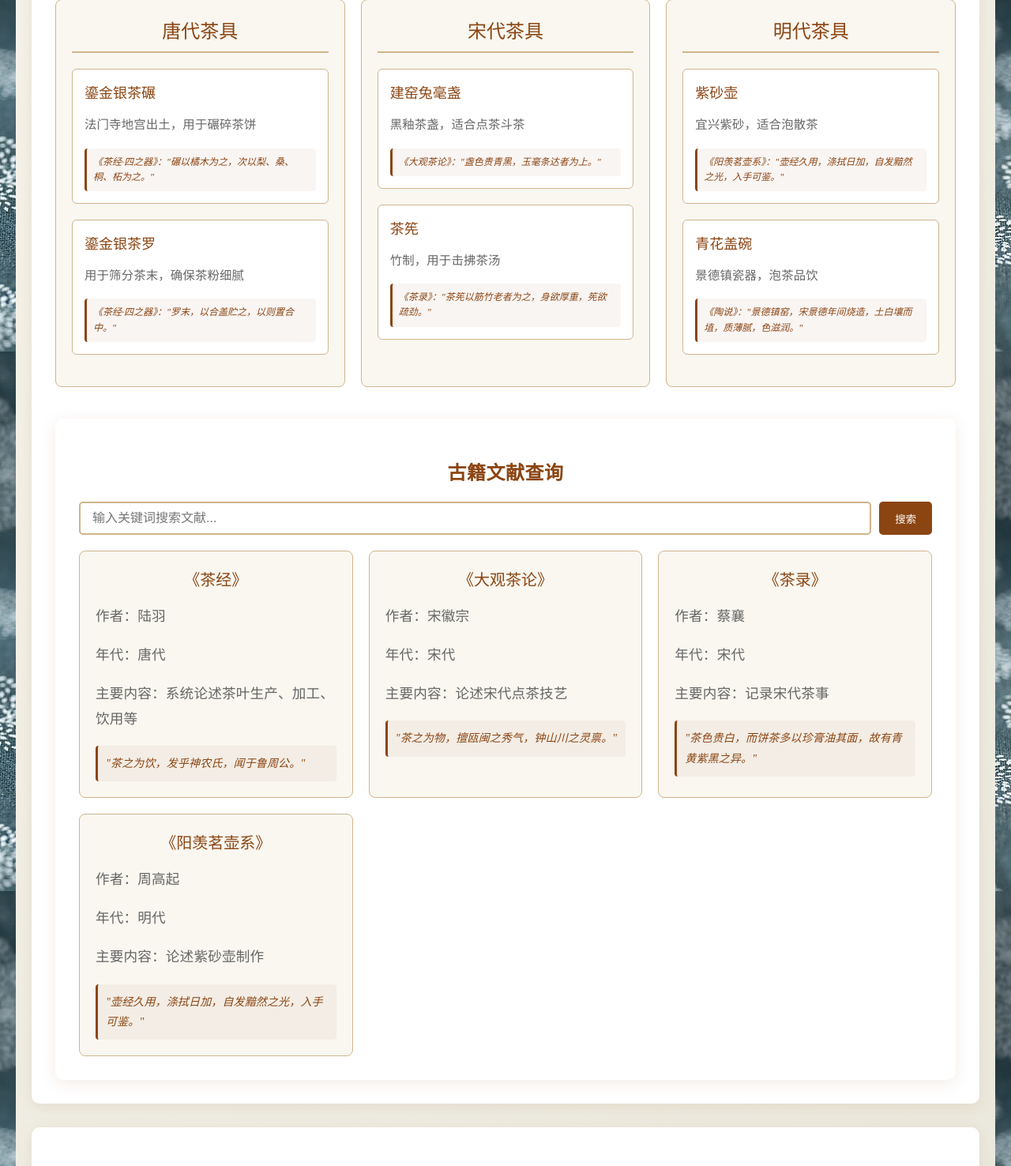
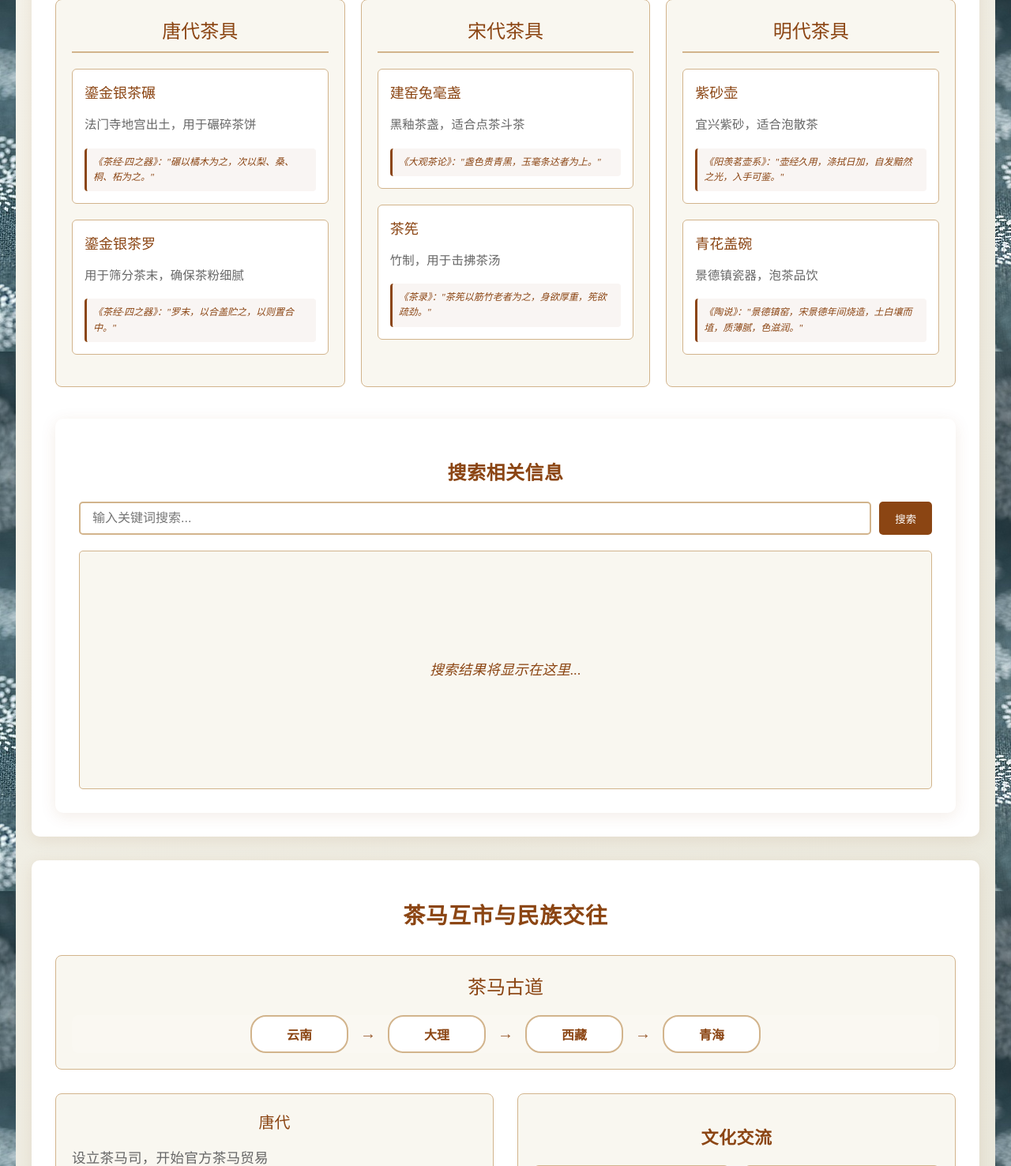
Before and after one commit to lining-lmxc/last, a Flask app: page /culture_spread in a window 1280 px wide. Shown: the part 1604-3080 px from the top of the page at 79% size. Run offline with Flask 2, Linux system fonts and the light colour scheme; the visitor is signed in with stand-in values (Sample User, id 1); some libraries are stand-ins or nearby versions; some web fonts are replaced.

Commit message:
2025/4/19 增加搜索框

```diff
--- a/templates/culture_spread.html
+++ b/templates/culture_spread.html
@@ -121,55 +121,14 @@
 
         <!-- 添加文献查询面板 -->
         <div class="literature-panel">
-            <h3>古籍文献查询</h3>
+            <h3>搜索相关信息</h3>
             <div class="search-box">
-                <input type="text" id="literature-search" placeholder="输入关键词搜索文献...">
+                <input type="text" id="baidu-search" placeholder="输入关键词搜索...">
                 <button id="search-btn">搜索</button>
             </div>
-            <div class="literature-list">
-                <div class="literature-item" data-keywords="茶经 陆羽 唐代">
-                    <div class="literature-title">《茶经》</div>
-                    <div class="literature-info">
-                        <p>作者：陆羽</p>
-                        <p>年代：唐代</p>
-                        <p>主要内容：系统论述茶叶生产、加工、饮用等</p>
-                    </div>
-                    <div class="literature-quote">
-                        <p>"茶之为饮，发乎神农氏，闻于鲁周公。"</p>
-                    </div>
-                </div>
-                <div class="literature-item" data-keywords="大观茶论 宋徽宗 宋代">
-                    <div class="literature-title">《大观茶论》</div>
-                    <div class="literature-info">
-                        <p>作者：宋徽宗</p>
-                        <p>年代：宋代</p>
-                        <p>主要内容：论述宋代点茶技艺</p>
-                    </div>
-                    <div class="literature-quote">
-                        <p>"茶之为物，擅瓯闽之秀气，钟山川之灵禀。"</p>
-                    </div>
-                </div>
-                <div class="literature-item" data-keywords="茶录 蔡襄 宋代">
-                    <div class="literature-title">《茶录》</div>
-                    <div class="literature-info">
-                        <p>作者：蔡襄</p>
-                        <p>年代：宋代</p>
-                        <p>主要内容：记录宋代茶事</p>
-                    </div>
-                    <div class="literature-quote">
-                        <p>"茶色贵白，而饼茶多以珍膏油其面，故有青黄紫黑之异。"</p>
-                    </div>
-                </div>
-                <div class="literature-item" data-keywords="阳羡茗壶系 周高起 明代">
-                    <div class="literature-title">《阳羡茗壶系》</div>
-                    <div class="literature-info">
-                        <p>作者：周高起</p>
-                        <p>年代：明代</p>
-                        <p>主要内容：论述紫砂壶制作</p>
-                    </div>
-                    <div class="literature-quote">
-                        <p>"壶经久用，涤拭日加，自发黯然之光，入手可鉴。"</p>
-                    </div>
+            <div class="search-results">
+                <div id="search-results-container">
+                    <p class="search-tip">搜索结果将显示在这里...</p>
                 </div>
             </div>
         </div>
@@ -602,7 +561,7 @@
 
 .literature-panel h3 {
     color: #8B4513;
-    font-family: 'Calligraphy';
+    font-family: '衡山毛笔行书', 'Calligraphy';
     text-align: center;
     margin-bottom: 20px;
     font-size: 24px;
@@ -614,7 +573,7 @@
     margin-bottom: 20px;
 }
 
-#literature-search {
+#baidu-search {
     flex: 1;
     padding: 10px 15px;
     border: 2px solid #D2B48C;
@@ -630,7 +589,7 @@
     border: none;
     border-radius: 5px;
     cursor: pointer;
-    font-family: 'Calligraphy';
+    font-family: '衡山毛笔行书', 'Calligraphy';
     transition: background 0.3s;
 }
 
@@ -638,69 +597,49 @@
     background: #A0522D;
 }
 
-.literature-list {
-    display: grid;
-    grid-template-columns: repeat(auto-fill, minmax(300px, 1fr));
-    gap: 20px;
-}
-
-.literature-item {
+.search-results {
+    border: 1px solid #D2B48C;
+    border-radius: 5px;
+    height: 300px;
+    overflow: hidden;
     background: #f9f7f0;
-    padding: 20px;
-    border-radius: 8px;
-    border: 1px solid #D2B48C;
-    transition: transform 0.3s, box-shadow 0.3s;
-}
-
-.literature-item:hover {
-    transform: translateY(-5px);
-    box-shadow: 0 5px 15px rgba(139, 69, 19, 0.2);
-}
-
-.literature-title {
-    color: #8B4513;
-    font-family: 'Calligraphy';
-    font-size: 20px;
+}
+
+#search-results-container {
+    height: 100%;
+    overflow-y: auto;
+    padding: 15px;
+}
+
+.search-tip {
+    color: #8B4513;
+    text-align: center;
+    font-style: italic;
+    margin-top: 120px;
+}
+
+.search-result-item {
+    padding: 10px;
+    border-bottom: 1px solid #D2B48C;
     margin-bottom: 10px;
-    text-align: center;
-}
-
-.literature-info {
+}
+
+.search-result-item h4 {
+    color: #4169E1;
+    margin-bottom: 5px;
+}
+
+.search-result-item p {
     color: #666;
-    margin-bottom: 15px;
-    line-height: 1.6;
-}
-
-.literature-quote {
-    padding: 10px;
-    background: rgba(139, 69, 19, 0.05);
-    border-radius: 4px;
-    border-left: 3px solid #8B4513;
-}
-
-.literature-quote p {
-    color: #8B4513;
-    font-style: italic;
-    margin: 0;
     font-size: 14px;
-}
-
-/* 添加搜索高亮样式 */
-.highlight {
-    background: rgba(139, 69, 19, 0.1);
-    border: 2px solid #8B4513;
-}
-
-/* 添加动画效果 */
-.literature-item {
-    opacity: 0;
-    transform: translateY(20px);
-    transition: all 0.5s ease;
-}
-
-.literature-item.visible {
-    opacity: 1;
-    transform: translateY(0);
+    margin-bottom: 5px;
+}
+
+.search-result-item a {
+    color: #008000;
+    font-size: 13px;
+    text-decoration: none;
+    word-break: break-all;
 }
 
 /* 添加茶马互市样式 */
@@ -1034,35 +973,85 @@ document.addEventListener('DOMContentLoaded', function() {
         });
     });
 
-    // 添加文献搜索功能
-    const searchInput = document.getElementById('literature-search');
+    // 添加百度搜索功能
+    const searchInput = document.getElementById('baidu-search');
     const searchBtn = document.getElementById('search-btn');
+    const searchResultsContainer = document.getElementById('search-results-container');
 
     if (searchInput && searchBtn) {
-        const literatureItems = document.querySelectorAll('.literature-item');
-
         function performSearch() {
-            console.log("执行搜索");
-            const searchTerm = searchInput.value.toLowerCase();
-
-            literatureItems.forEach(item => {
-                const keywords = item.dataset.keywords.toLowerCase();
-                const title = item.querySelector('.literature-title').textContent.toLowerCase();
-                const info = item.querySelector('.literature-info').textContent.toLowerCase();
-                const quote = item.querySelector('.literature-quote').textContent.toLowerCase();
-
-                if (searchTerm === '' ||
-                    keywords.includes(searchTerm) ||
-                    title.includes(searchTerm) ||
-                    info.includes(searchTerm) ||
-                    quote.includes(searchTerm)) {
-                    item.style.display = 'block';
-                    item.classList.add('highlight');
-                } else {
-                    item.style.display = 'none';
-                    item.classList.remove('highlight');
+            const searchTerm = searchInput.value.trim();
+            if (!searchTerm) {
+                searchResultsContainer.innerHTML = '<p class="search-tip">请输入搜索关键词...</p>';
+                return;
+            }
+
+            searchResultsContainer.innerHTML = '<p class="search-tip">正在搜索中，请稍候...</p>';
+
+            // 模拟搜索结果（实际应用中应该调用API或重定向到百度）
+            setTimeout(() => {
+                // 这里只是模拟结果，实际项目中应替换为真实的API调用
+                const results = [
+                    {
+                        title: searchTerm + ' - 中国茶文化历史研究',
+                        content: '中国茶文化历史源远流长，自唐代陆羽《茶经》问世至今，茶文化已深深融入中华民族的精神生活...',
+                        url: 'https://baike.baidu.com/item/中国茶文化'
+                    },
+                    {
+                        title: searchTerm + ' 相关古籍记载',
+                        content: '《茶经》《大观茶论》《茶录》等古籍中均有关于' + searchTerm + '的详细记载...',
+                        url: 'https://www.baidu.com/s?wd=' + encodeURIComponent(searchTerm + ' 古籍')
+                    },
+                    {
+                        title: '茶道与' + searchTerm + '的关系研究',
+                        content: '茶道作为一种仪式和精神追求，与' + searchTerm + '有着密切的联系...',
+                        url: 'https://www.baidu.com/s?wd=' + encodeURIComponent('茶道 ' + searchTerm)
+                    },
+                    {
+                        title: searchTerm + '在宋代的发展与演变',
+                        content: '宋代茶文化达到鼎盛，点茶法盛行，龙团凤饼等名贵茶品备受推崇...',
+                        url: 'https://www.baidu.com/s?wd=' + encodeURIComponent('宋代 ' + searchTerm)
+                    },
+                    {
+                        title: '明清时期' + searchTerm + '的特点',
+                        content: '明清时期，茶文化更加平民化，紫砂壶兴起，文人茶会盛行...',
+                        url: 'https://www.baidu.com/s?wd=' + encodeURIComponent('明清 ' + searchTerm)
+                    }
+                ];
+
+                // 清空并显示结果
+                searchResultsContainer.innerHTML = '';
+
+                if (results.length === 0) {
+                    searchResultsContainer.innerHTML = '<p class="search-tip">没有找到相关结果</p>';
+                    return;
                 }
-            });
+
+                results.forEach(result => {
+                    const resultItem = document.createElement('div');
+                    resultItem.className = 'search-result-item';
+                    resultItem.innerHTML = `
+                        <h4>${result.title}</h4>
+                        <p>${result.content}</p>
+                        <a href="${result.url}" target="_blank">${result.url}</a>
+                    `;
+                    searchResultsContainer.appendChild(resultItem);
+                });
+
+                // 添加前往百度的链接
+                const baiduLink = document.createElement('div');
+                baiduLink.className = 'search-result-item';
+                baiduLink.innerHTML = `
+                    <p style="text-align: center; margin-top: 20px;">
+                        <a href="https://www.baidu.com/s?wd=${encodeURIComponent(searchTerm)}" target="_blank"
+                           style="color: #8B4513; font-weight: bold;">
+                           在百度上查看更多结果 →
+                        </a>
+                    </p>
+                `;
+                searchResultsContainer.appendChild(baiduLink);
+
+            }, 500);
         }
 
         searchBtn.addEventListener('click', performSearch);
@@ -1072,7 +1061,7 @@ document.addEventListener('DOMContentLoaded', function() {
             }
         });
     } else {
-        console.error("未找到文献搜索元素");
+        console.error("未找到搜索元素");
     }
 
     // 添加节点悬停效果
```
Also changed, not shown: 1 other file.
